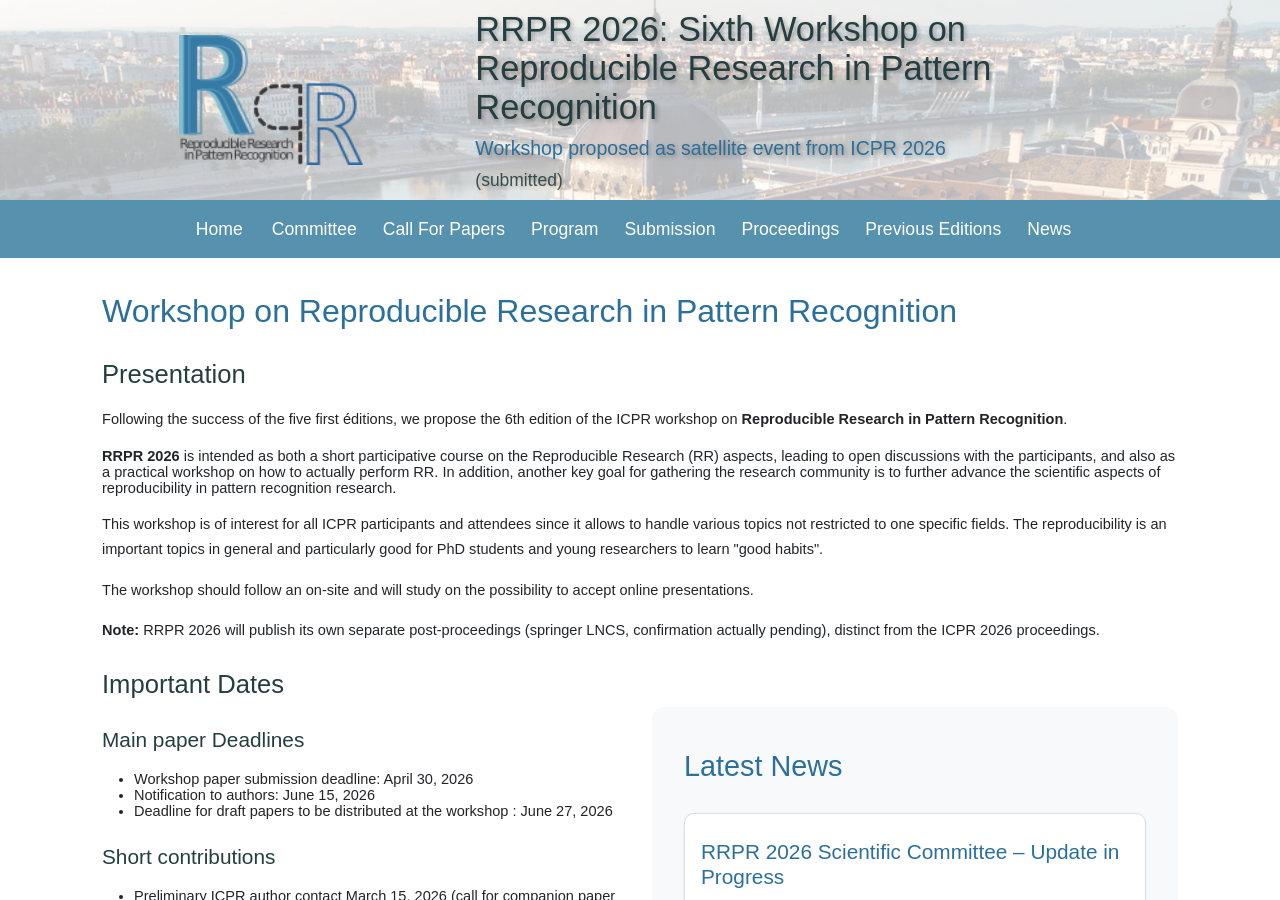
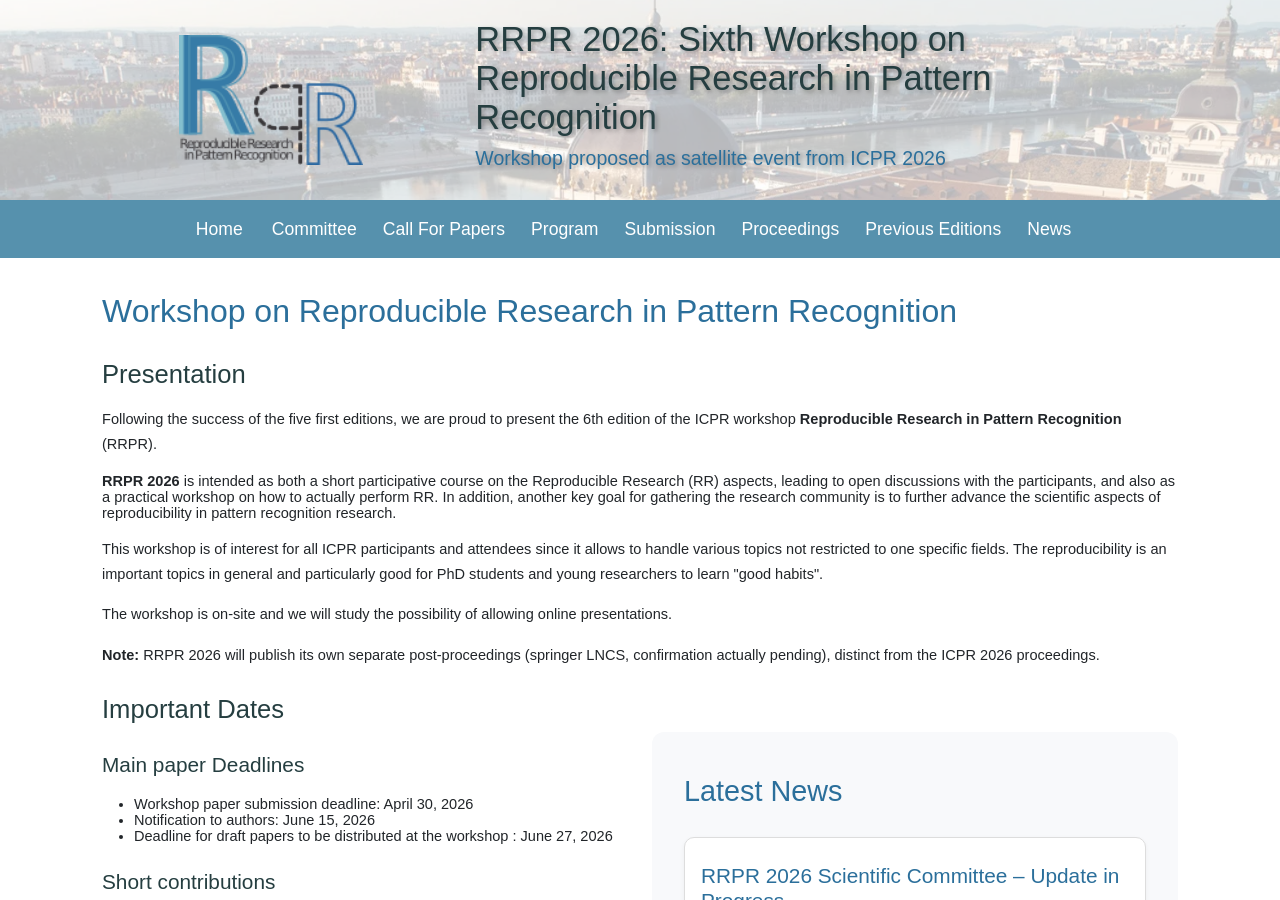
Before and after one commit to TC22-Team/rrpr2026, a Jekyll site: the page built from index.html, in a window 1280 px wide and 900 px high. Built offline with Jekyll 4.4.1, drawn with Linux system fonts in a browser that asks for light colours.

Commit message:
The workshop is accepted, no longer a proposal. Text changed accordingly.

```diff
--- a/_includes/header.html
+++ b/_includes/header.html
@@ -13,11 +13,10 @@
 
       <!-- Bloc Texte -->
       <div class="col-md-8 col-sm-12 pl-4 px-3 text-left">
-        <div class="conference-name"> RRPR 2026: Sixth Workshop on Reproducible Research in Pattern Recognition</div>
+        <div class="conference-name">RRPR 2026: Sixth Workshop on Reproducible Research in Pattern Recognition</div>
         <!-- <div class="conference-location ">Lyon, France August, 21, 2026</div> -->
         <div class="conference-location ">Workshop proposed as satellite event from ICPR 2026 </div>
         <!-- <div class="conference-venue d-none d-lg-block subtitle">International Convention Center</div> -->
-        <div class="conference-venue d-none d-lg-block subtitle">(submitted) </div>
       </div>
 
     </div>
--- a/index.html
+++ b/index.html
@@ -16,7 +16,7 @@ last_modified: 2025-11-30
 <h2> Presentation </h2>
 
 <p>
-Following the success of the five first éditions, we propose the 6th edition of the ICPR workshop on <b> Reproducible Research in Pattern Recognition</b>.
+Following the success of the five first editions, we are proud to present the 6th edition of the ICPR workshop <b> Reproducible Research in Pattern Recognition</b> (RRPR).
 </p>
 
 
@@ -38,7 +38,7 @@ Following the success of the five first éditions, we propose the 6th edition of
  </p>
 
 
-<p> The workshop should follow an on-site and will study on the possibility to accept online presentations. </p>
+<p> The workshop is on-site and we will study the possibility of allowing online presentations. </p>
 
 
 <p>
```
